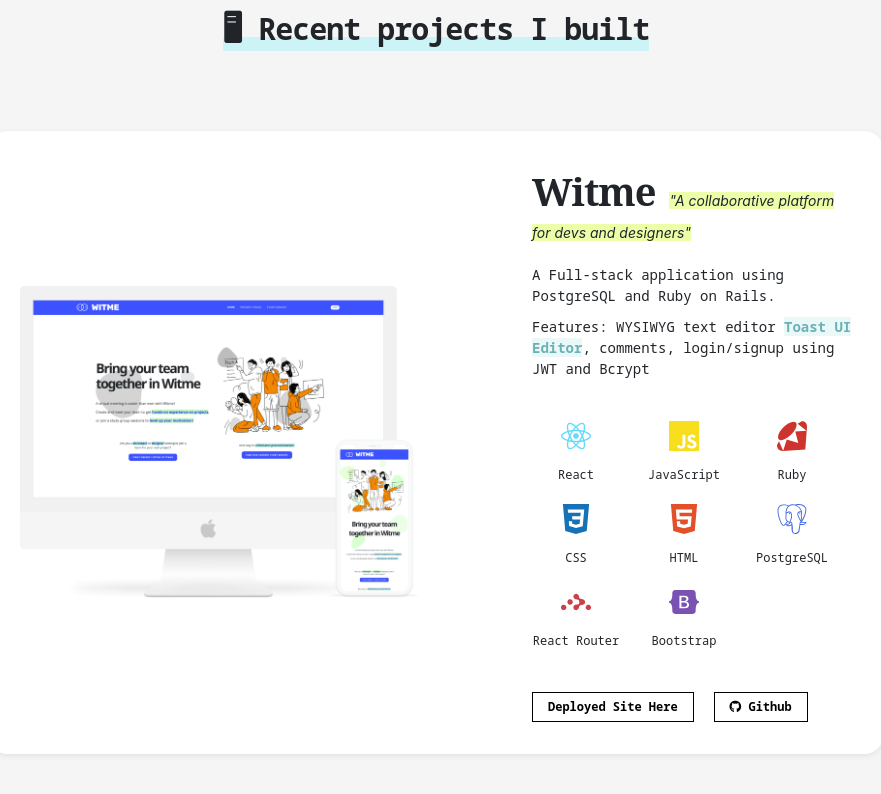
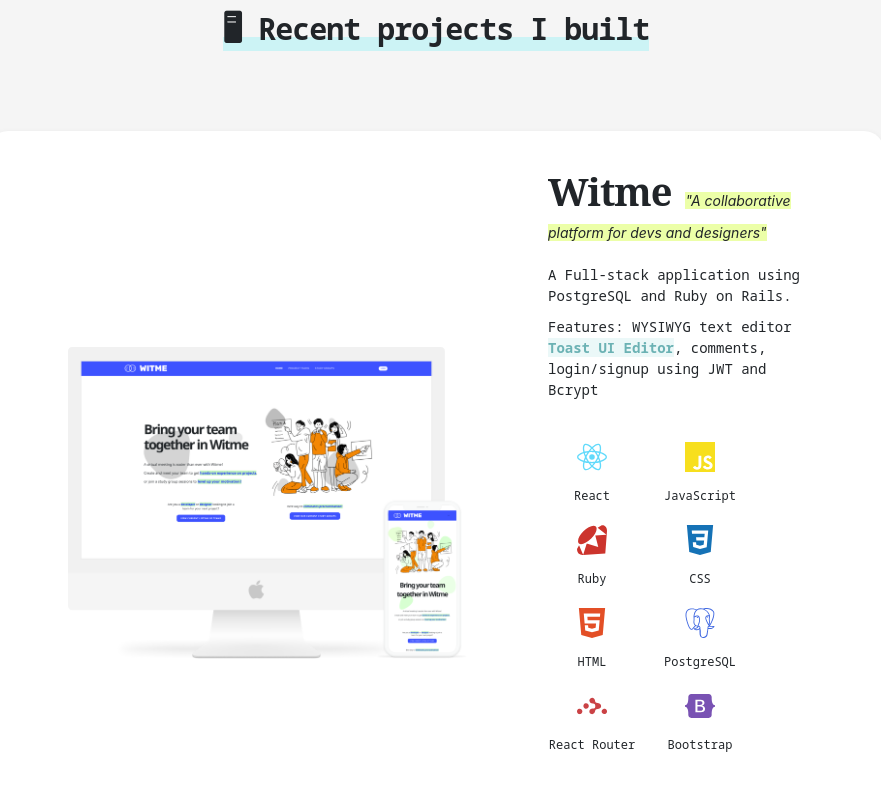
Before and after one commit to yeana-dev/yeana, a React (Create React App) app in the folder client/: page / in a window 1280 px wide. Shown: the part 1920-2714 px from the top of the page, without its empty margins (204-1085 px from the left). Built offline with nearby package versions, Linux system fonts and the light colour scheme.

Commit message:
Modified padding on the card to equal all the gaps

```diff
--- a/client/src/components/style/Project.css
+++ b/client/src/components/style/Project.css
@@ -20,11 +20,11 @@
 .project {
   display: flex;
   align-items: center;
-  gap: 7em;
+  gap: 5em;
   border-radius: 20px;
   box-shadow: rgb(0 0 0 / 8%) 0px 2px 6px;
   background-color: white;
-  padding: 2em;
+  padding: 2em 5em;
 }
 
 .project img {
@@ -103,7 +103,6 @@
   }
   .project img {
     width: 100%;
-    padding-top: 3em;
   }
   .project article span {
     display: block;
```
